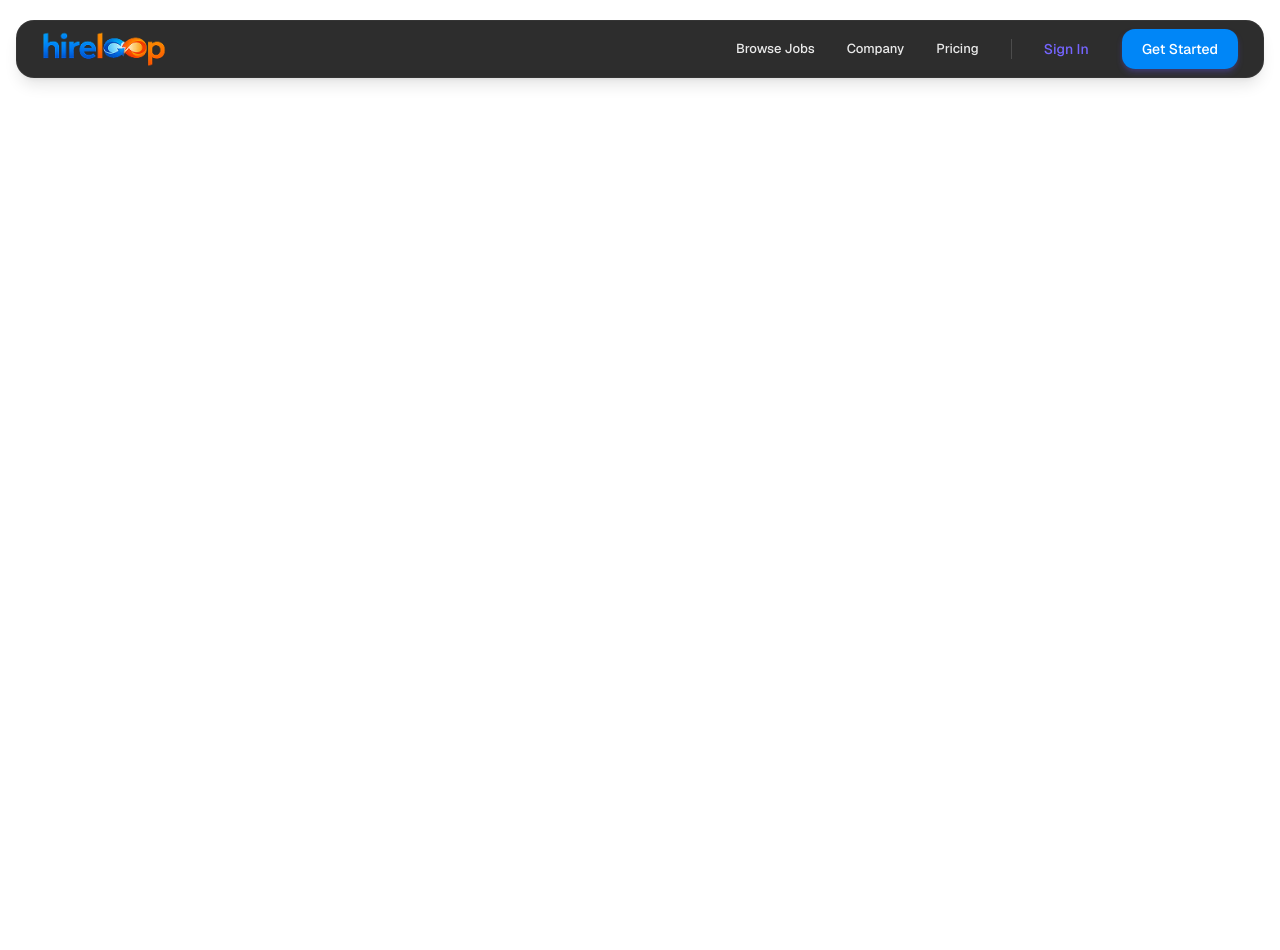
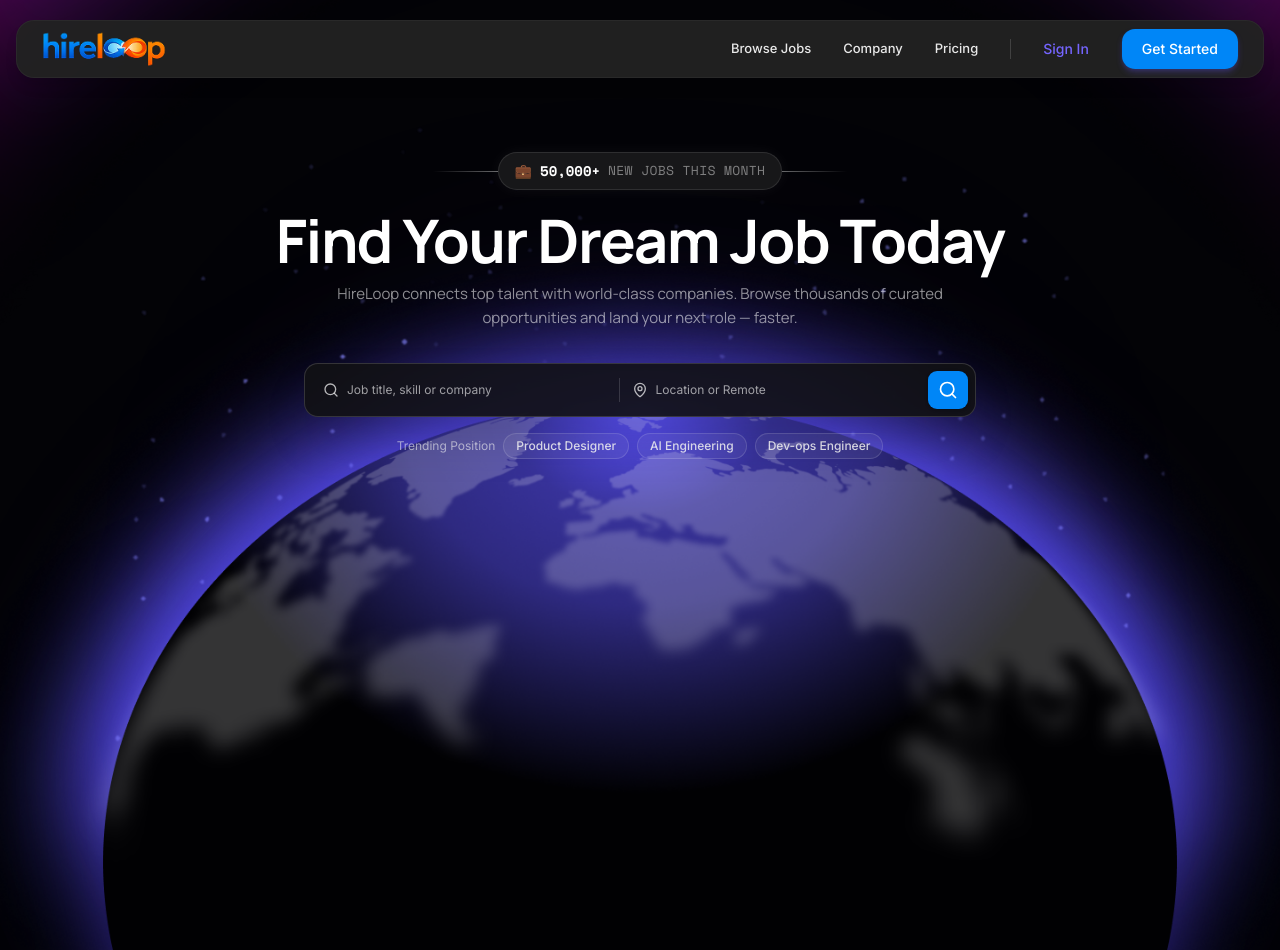
Before and after one commit to CODERRAHIMA/hireloop-client, a Next.js app: page / in a window 1280 px wide. Before the commit the page ends 800 px from the top, so only its background shows below. Built offline with nearby package versions, Linux system fonts and the light colour scheme.

Commit message:
added hero page

```diff
--- a/app/globals.css
+++ b/app/globals.css
@@ -5,8 +5,10 @@
 @custom-variant dark (&:is(.dark *));
 
 @theme inline {
-    --font-heading: var(--font-sans);
-    --font-sans: var(--font-sans);
+  --font-sans: var(--font-inter);
+  --font-heading: var(--font-manrope);
+  --font-manrope: var(--font-manrope);
+  --font-space-mono: var(--font-space-mono);
   --color-sidebar-ring: var(--sidebar-ring);
   --color-sidebar-border: var(--sidebar-border);
   --color-sidebar-accent-foreground: var(--sidebar-accent-foreground);
--- a/app/layout.tsx
+++ b/app/layout.tsx
@@ -1,16 +1,31 @@
-import { Geist, Geist_Mono } from "next/font/google"
+import { Inter, Manrope, Space_Mono } from "next/font/google"
 
 import "./globals.css"
 import { ThemeProvider } from "@/components/theme-provider"
 import { Navbar } from "@/components/navbar"
 import { cn } from "@/lib/utils"
+import { Metadata } from "next"
 
-const geist = Geist({ subsets: ["latin"], variable: "--font-sans" })
+const inter = Inter({
+  subsets: ["latin"],
+  variable: "--font-inter",
+})
 
-const fontMono = Geist_Mono({
+const manrope = Manrope({
   subsets: ["latin"],
-  variable: "--font-mono",
+  variable: "--font-manrope",
 })
+
+const spaceMono = Space_Mono({
+  subsets: ["latin"],
+  weight: ["400", "700"],
+  variable: "--font-space-mono",
+})
+
+export const metadata: Metadata = {
+  title: "HireLoop",
+  description: "Job Portal Platform",
+};
 
 export default function RootLayout({
   children,
@@ -21,12 +36,17 @@ export default function RootLayout({
     <html
       lang="en"
       suppressHydrationWarning
-      className={cn("antialiased", fontMono.variable, "font-sans", geist.variable)}
+      className={cn(
+        inter.variable,
+        manrope.variable,
+        spaceMono.variable,
+        "antialiased"
+      )}
     >
-      <body>
+      <body className="font-sans">
         <ThemeProvider>
           <Navbar />
-          <main className="pt-16">{children}</main>
+          <main>{children}</main>
         </ThemeProvider>
       </body>
     </html>
--- a/app/page.tsx
+++ b/app/page.tsx
@@ -1,7 +1,9 @@
-import { Button } from "@/components/ui/button"
+import { Hero } from "@/components/hero"
 
 export default function Page() {
   return (
-    <></>
+    <>
+    <Hero />
+    </>
   )
 }
--- /dev/null
+++ b/components/hero.tsx
@@ -0,0 +1,117 @@
+"use client"
+
+import Image from "next/image"
+import { Search, MapPin } from "lucide-react"
+import { Button } from "@/components/ui/button"
+import { Input } from "@/components/ui/input"
+
+const trendingRoles = ["Product Designer", "AI Engineering", "Dev-ops Engineer"]
+
+export function Hero() {
+  return (
+    <section className="relative isolate flex min-h-[700px] w-full flex-col items-center overflow-hidden bg-[#030306] px-4 pt-28 pb-10 sm:min-h-[750px] sm:pt-38 lg:min-h-[950px]">
+      {/* Background glow */}
+      <div className="pointer-events-none absolute inset-0 -z-10 overflow-hidden">
+        <div className="absolute top-[42%] left-1/2 h-[350px] w-[350px] -translate-x-1/2 rounded-full bg-[#503BFF]/15 blur-[140px] sm:h-[500px] sm:w-[500px]" />
+        <div className="absolute bottom-0 left-1/2 h-[250px] w-[80%] -translate-x-1/2 rounded-full bg-[#1748FF]/10 blur-[120px]" />
+      </div>
+
+      {/* Globe background */}
+      <div className="pointer-events-none absolute bottom-[-130px] left-1/2 z-0 w-screen max-w-none -translate-x-1/2 sm:bottom-[-160px] sm:bottom-auto lg:top-[-350px]">
+        <Image
+          src="/images/globe.png"
+          alt="Glowing digital earth"
+          width={1920}
+          height={1080}
+          priority
+          sizes="100vw"
+          className="h-auto w-full object-contain drop-shadow-[0_-5px_45px_rgba(91,70,255,0.55)]"
+        />
+      </div>
+
+      {/* Hero content */}
+      <div className="relative z-10 mx-auto w-full max-w-4xl text-center">
+        {/* Jobs badge */}
+        <div className="mb-5 flex w-full items-center justify-center">
+          {/* Left glow line */}
+          <div className="h-px max-w-[65px] flex-1 bg-gradient-to-r from-transparent to-white/40" />
+
+          {/* Badge */}
+          <div className="inline-flex shrink-0 items-center gap-2 font-space-mono rounded-full border border-white/10 bg-[#171719] px-4 py-2 shadow-[0_0_15px_rgba(255,255,255,0.05)]">
+            <span className="text-sm">💼</span>
+
+            <span className="text-sm font-bold text-white">50,000+</span>
+
+            <span className="text-[13px] tracking-wide text-white/45">
+              NEW JOBS THIS MONTH
+            </span>
+          </div>
+
+          {/* Right glow line */}
+          <div className="h-px max-w-[65px] flex-1 bg-gradient-to-l from-transparent to-white/40" />
+        </div>
+
+        {/* Headline */}
+        <h1 className="text-3xl font-manrope font-bold tracking-tight text-white sm:text-4xl md:text-6xl">
+          Find Your Dream Job Today
+        </h1>
+
+        {/* Description */}
+        <p className="mx-auto mt-3 max-w-2xl text-xs font-manrope leading-relaxed text-white/55 sm:text-[15px]">
+          HireLoop connects top talent with world-class companies. Browse
+          thousands of curated opportunities and land your next role — faster.
+        </p>
+
+        {/* Search bar */}
+        <div className="mx-auto mt-8 flex w-full max-w-2xl flex-col gap-2 rounded-xl border border-white/15 bg-[#111113]/90 p-1.5 shadow-2xl backdrop-blur-xl sm:flex-row sm:items-center sm:gap-0">
+          {/* Job search */}
+          <div className="relative flex-1">
+            <Search className="absolute top-1/2 left-3 size-4 -translate-y-1/2 text-white/70" />
+            <Input
+              type="text"
+              placeholder="Job title, skill or company"
+              className="h-10 border-0 bg-transparent pl-9 text-xs text-white shadow-none placeholder:text-white/60 focus-visible:ring-0"
+            />
+          </div>
+
+          {/* Divider */}
+          <div className="hidden h-6 w-px bg-white/15 sm:block" />
+
+          {/* Location search */}
+          <div className="relative flex-1">
+            <MapPin className="absolute top-1/2 left-3 size-4 -translate-y-1/2 text-white/70" />
+            <Input
+              type="text"
+              placeholder="Location or Remote"
+              className="h-10 border-0 bg-transparent pl-9 text-xs text-white shadow-none placeholder:text-white/60 focus-visible:ring-0"
+            />
+          </div>
+
+          {/* Search button */}
+          <Button
+            variant="brandAccent"
+            className="h-10 shrink-0 rounded-lg px-2.5"
+            aria-label="Search jobs"
+          >
+            <Search className="size-5" />
+          </Button>
+        </div>
+
+        {/* Trending roles */}
+        <div className="mt-4 flex flex-wrap items-center justify-center gap-2">
+          <span className="text-xs text-white/60">Trending Position</span>
+
+          {trendingRoles.map((role) => (
+            <button
+              key={role}
+              type="button"
+              className="rounded-full border border-white/15 bg-white/[0.06] px-3 py-1 text-xs font-medium text-white/85 transition-colors hover:border-[#7565FF]/50 hover:bg-[#7565FF]/15 hover:text-white"
+            >
+              {role}
+            </button>
+          ))}
+        </div>
+      </div>
+    </section>
+  )
+}
--- /dev/null
+++ b/components/ui/input.tsx
@@ -0,0 +1,21 @@
+import * as React from "react"
+import { cn } from "@/lib/utils"
+
+function Input({
+  className,
+  type,
+  ...props
+}: React.InputHTMLAttributes<HTMLInputElement>) {
+  return (
+    <input
+      type={type}
+      className={cn(
+        "flex h-9 w-full rounded-lg border border-input bg-background px-3 py-1 text-sm shadow-sm transition-colors file:border-0 file:px-4 file:py-2 file:mr-2 file:text-sm file:font-medium placeholder:text-muted-foreground focus-visible:outline-none focus-visible:ring-1 focus-visible:ring-ring disabled:cursor-not-allowed disabled:opacity-50",
+        className
+      )}
+      {...props}
+    />
+  )
+}
+
+export { Input }
```
Lines whose indentation alone changed are shown as unchanged.
